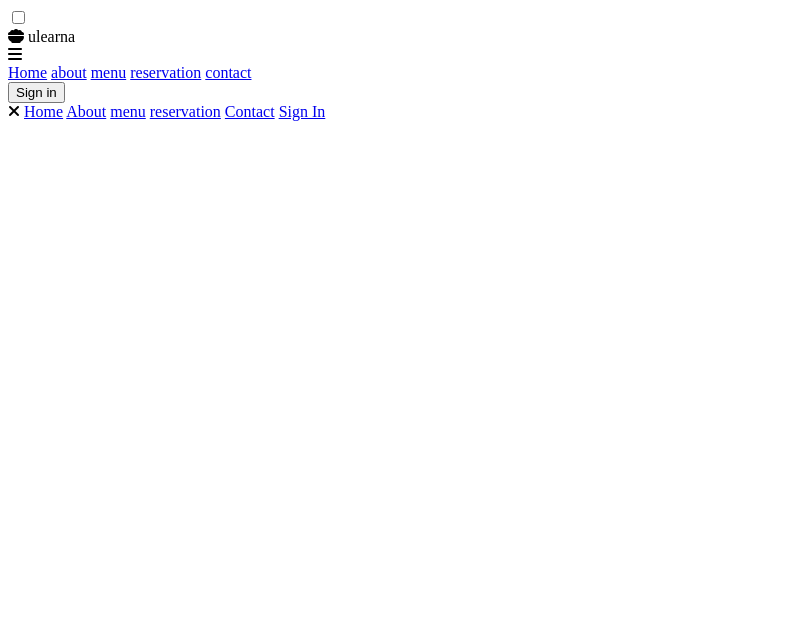
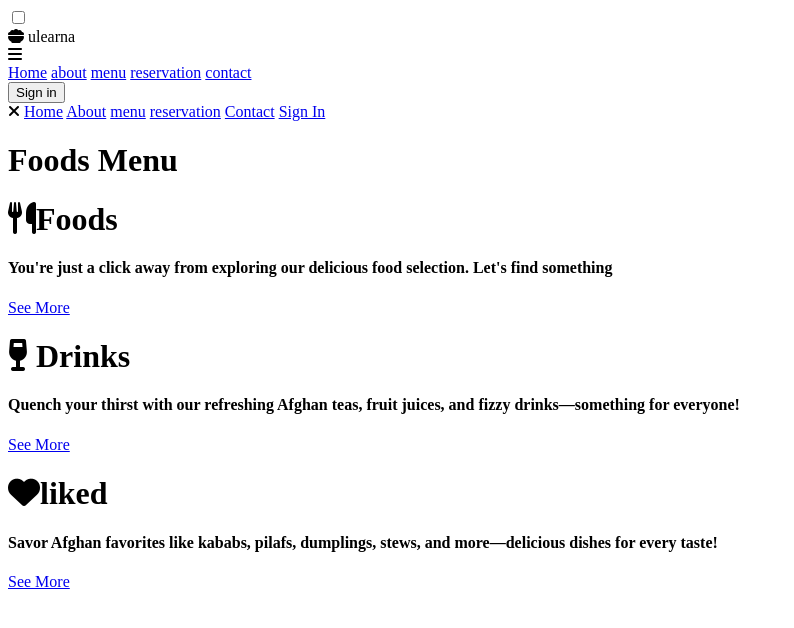
Before and after one commit to zabikhan123/Website-for-Restaurant, a plain HTML site: page menu.html in a window 1280 px wide. Shown: the whole page, without its empty margins (0-794 px from the left). Drawn offline with Linux system fonts and the light colour scheme.

Commit message:
complet the menu nav section

```diff
--- a/menu.html
+++ b/menu.html
@@ -37,16 +37,19 @@
   </div>
 
   <!--  --------------------------end of nav ---------------------------------- -->
+
+
    <!-- ----------------------------------------menu page header ---------------------------------- -->
 
-   <!-- <div id="menu" class="menu-page-header">
+    <div id="menu" class="menu-page-header">
            <H1>Foods Menu</H1>
-    </div> -->
+    </div>
 
     <!-- ---------------------------------------end of menu page header ---------------------------------- -->
 
     <!-- ------------------------ foods Menu for selecting kinds food menu ---------------------------------- -->
-    <!-- <div class="foods-menu">
+
+     <div class="foods-menu">
         <div class="foods-m  menus-box" >
                <h1><i class="fa-solid fa-utensils"></i>Foods</h1>
                <h4>You're just a click away from exploring our delicious food selection. Let's find something </h4>
@@ -69,7 +72,7 @@
            </div>
             </div>
     </div>
-     -->
+
     <!-- -------------end  foods Menu for selecting kinds food menu -------------------------------- -->
 
     <!-- <div class="img-div-foods" id="food">
```
Also changed, not shown: index.html (+1 -0 lines). Lines whose indentation alone changed are shown as unchanged.
